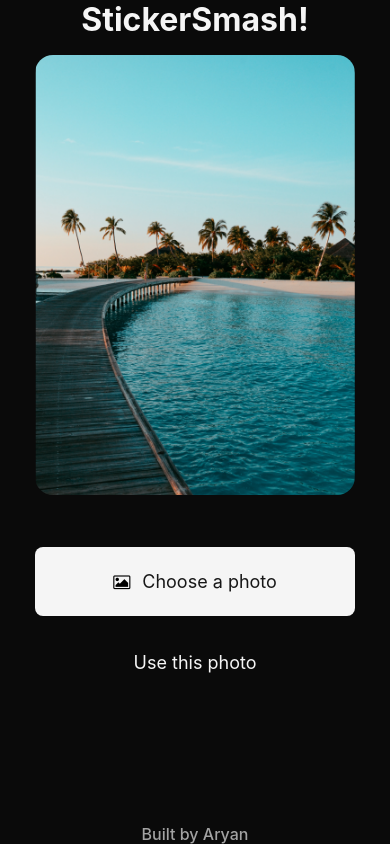
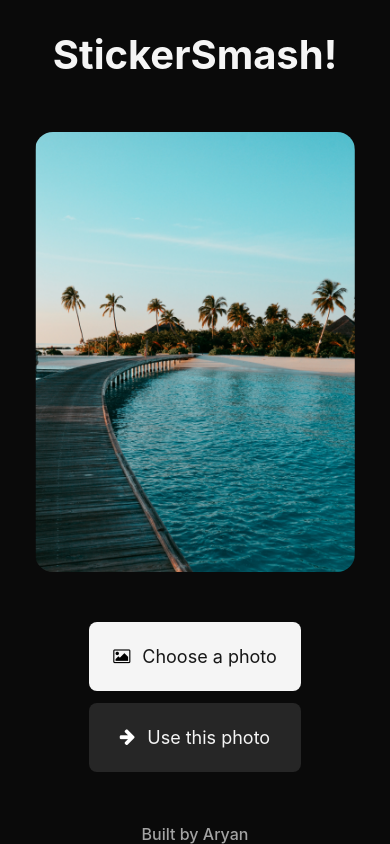
Before and after one commit to aryanprince/sticker-smash, a React Native app: screen / in a window 390 px wide. Built offline with nearby package versions, Linux system fonts and the light colour scheme.

Commit message:
✨ Add image picker logic, update UI

```diff
--- a/package.json
+++ b/package.json
@@ -13,6 +13,7 @@
     "@expo/vector-icons": "^14.0.2",
     "@types/react": "~18.2.79",
     "expo": "~51.0.18",
+    "expo-image-picker": "~15.0.7",
     "expo-status-bar": "~1.12.1",
     "react": "18.2.0",
     "react-dom": "18.2.0",
--- a/src/components/Button.tsx
+++ b/src/components/Button.tsx
@@ -4,17 +4,16 @@ import { Pressable, StyleSheet, Text, View } from 'react-native'
 export default function Button({
   label,
   variant = 'primary',
+  onPress,
 }: {
   label: string
   variant?: 'primary' | 'secondary'
+  onPress?: () => void
 }) {
   if (variant === 'primary') {
     return (
       <View>
-        <Pressable
-          style={styles.primaryButtonContainer}
-          onPress={() => alert('You pressed a button.')}
-        >
+        <Pressable style={styles.primaryButtonContainer} onPress={onPress}>
           <FontAwesome name="photo" size={16} />
           <Text style={styles.primaryButtonLabel}>{label}</Text>
         </Pressable>
@@ -27,6 +26,7 @@ export default function Button({
           style={styles.secondaryButtonContainer}
           onPress={() => alert('You pressed a button.')}
         >
+          <FontAwesome name="arrow-right" size={18} color="#fff" />
           <Text style={styles.secondaryButtonLabel}>{label}</Text>
         </Pressable>
       </View>
@@ -44,18 +44,23 @@ const styles = StyleSheet.create({
     alignItems: 'center',
     justifyContent: 'center',
     gap: 12,
+    width: '100%',
   },
   primaryButtonLabel: {
     color: '#171717',
     fontSize: 18,
   },
   secondaryButtonContainer: {
+    backgroundColor: '#262626',
+    borderColor: '#fff',
     paddingVertical: 24,
     paddingHorizontal: 24,
     borderRadius: 8,
     flexDirection: 'row',
     alignItems: 'center',
     justifyContent: 'center',
+    gap: 12,
+    width: '100%',
   },
   secondaryButtonLabel: {
     color: '#f5f5f5',
--- a/src/components/HomeScreen.tsx
+++ b/src/components/HomeScreen.tsx
@@ -1,18 +1,46 @@
+import * as ImagePicker from 'expo-image-picker'
 import { StatusBar } from 'expo-status-bar'
 import { StyleSheet, Text, View } from 'react-native'
 import { SafeAreaView } from 'react-native-safe-area-context'
 
+import { useState } from 'react'
 import Button from './Button'
 import ImageViewer from './ImageViewer'
 
 export default function HomeScreen() {
+  const [selectedImage, setSelectedImage] = useState<string>('')
+
+  const pickImageAsync = async () => {
+    let result = await ImagePicker.launchImageLibraryAsync({
+      allowsEditing: true,
+      quality: 1,
+    })
+
+    result.canceled && alert('You did not select any image.')
+
+    result.assets && setSelectedImage(result.assets[0].uri)
+  }
+
   return (
     <SafeAreaView style={styles.container}>
       <Text style={styles.headerText}>StickerSmash!</Text>
-      <View style={{ flex: 1, flexDirection: 'column', gap: 52 }}>
-        <ImageViewer />
-        <View style={{ flex: 1, flexDirection: 'column', gap: 12 }}>
-          <Button label="Choose a photo" variant="primary" />
+      <View
+        style={{
+          flex: 1,
+          flexGrow: 1,
+          flexDirection: 'column',
+          justifyContent: 'center',
+          alignItems: 'center',
+          gap: 50,
+        }}
+      >
+        <ImageViewer selectedImage={selectedImage} />
+        <View style={{ flexDirection: 'column', gap: 12 }}>
+          <Button
+            label="Choose a photo"
+            variant="primary"
+            onPress={pickImageAsync}
+          />
           <Button label="Use this photo" variant="secondary" />
         </View>
       </View>
@@ -33,8 +61,9 @@ const styles = StyleSheet.create({
   },
   headerText: {
     color: '#f5f5f5',
-    fontSize: 32,
+    fontSize: 40,
     fontWeight: '700',
+    paddingTop: 30,
   },
   footerText: {
     color: '#a3a3a3',
--- a/src/components/ImageViewer.tsx
+++ b/src/components/ImageViewer.tsx
@@ -2,8 +2,14 @@ import { Image, StyleSheet } from 'react-native'
 
 const PlaceholderImage = require('@/assets/images/background-image.png')
 
-export default function ImageViewer() {
-  return <Image source={PlaceholderImage} style={styles.image} />
+export default function ImageViewer({
+  selectedImage,
+}: {
+  selectedImage?: string
+}) {
+  const imageSource = selectedImage ? { uri: selectedImage } : PlaceholderImage
+
+  return <Image source={imageSource} style={styles.image} />
 }
 
 const styles = StyleSheet.create({
```
Also changed, not shown: 1 other file (tests, documents, lock files or other folders).
